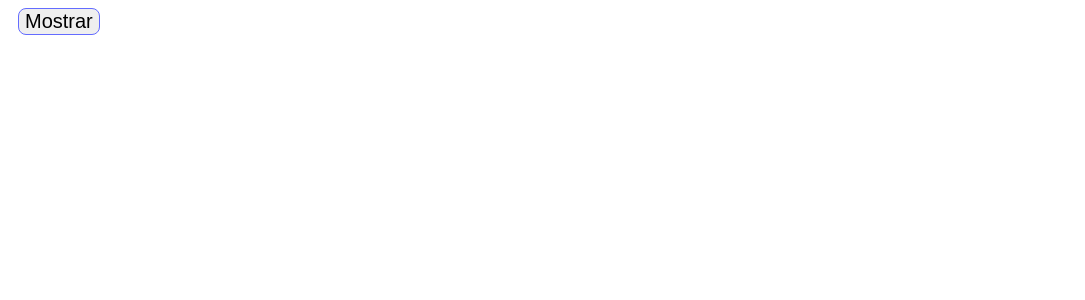
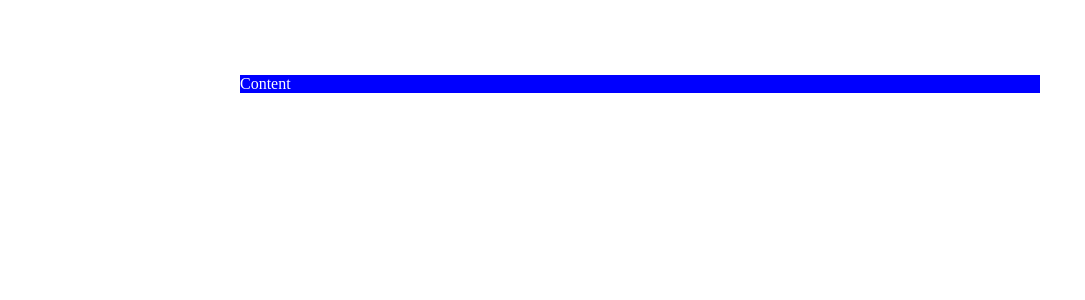
Before and after one commit to Luan-Costa-2l/react, a React (Vite) app in the folder ex003_vite/react-vite/: page / in a window 1280 px wide. Shown: the top 300 px of the page, without its empty margins (0-1085 px from the left). Built offline with nearby package versions, Linux system fonts and the light colour scheme.

Commit message:
Trabalhando com estilos como  styles.module e outros, além de instalar a biblioteca  styled

```diff
--- a/ex003_vite/react-vite/package.json
+++ b/ex003_vite/react-vite/package.json
@@ -9,8 +9,10 @@
     "preview": "vite preview"
   },
   "dependencies": {
+    "@types/styled-components": "^5.1.26",
     "react": "^18.2.0",
-    "react-dom": "^18.2.0"
+    "react-dom": "^18.2.0",
+    "styled-components": "^5.3.6"
   },
   "devDependencies": {
     "@types/react": "^18.0.24",
--- a/ex003_vite/react-vite/src/App.tsx
+++ b/ex003_vite/react-vite/src/App.tsx
@@ -1,26 +1,10 @@
 import { useState } from "react";
+import { Button } from "./components/Button";
 const App = () => {
-  const [show, setShow] = useState(false);
-  const showText = () => {
-    // setShow(!show)
-    if(show) {
-      setShow(false);
-    } else {
-      setShow(true);
-    }
-  }
 
   return (
     <div>
-      <button onClick={showText}>{show ? 'Ocultar' : 'Mostrar'}</button>
-
-      {show === true &&
-       <div>
-          bla bla bal
-        </div>
-      }
-
-
+      <Button />
     </div>
   );
 }
--- /dev/null
+++ b/ex003_vite/react-vite/src/components/Button/index.tsx
@@ -0,0 +1,11 @@
+import styles from './styles.module.css';
+export const Button = () => {
+    return (
+        <div>
+            <div className={styles.square}>
+                <button className={styles.button}>Click here</button>
+                <p className={styles.legend}>Content</p>
+            </div>
+        </div>
+    )
+}
--- /dev/null
+++ b/ex003_vite/react-vite/src/components/Button/styles.module.css
@@ -0,0 +1,21 @@
+.square {
+    max-width: 800px;
+    margin: auto;
+}
+
+.button {
+    background-color: #f00;
+    display: inline-block;
+    border-radius: 3px;
+    padding: 0.5rem 0;
+    margin: 0.5rem 1rem;
+    width: 11rem;
+    background: transparent;
+    color: white;
+    border: 2px solid white;
+}
+
+.legend {
+    background-color: blue;
+    color: #fff;
+}
--- a/ex003_vite/react-vite/src/main.tsx
+++ b/ex003_vite/react-vite/src/main.tsx
@@ -2,7 +2,6 @@ import React from 'react'
 import ReactDOM from 'react-dom/client'
 import App from './App'
 // import './index.css'
-import './components/luan.css'
 
 ReactDOM.createRoot(document.getElementById('root') as HTMLElement).render(
   <React.StrictMode>
```
Also changed, not shown: ex003_vite/react-vite/src/components/Button2.tsx (renamed from ex003_vite/react-vite/src/components/Button.tsx), 1 other file (tests, documents, lock files or other folders).
